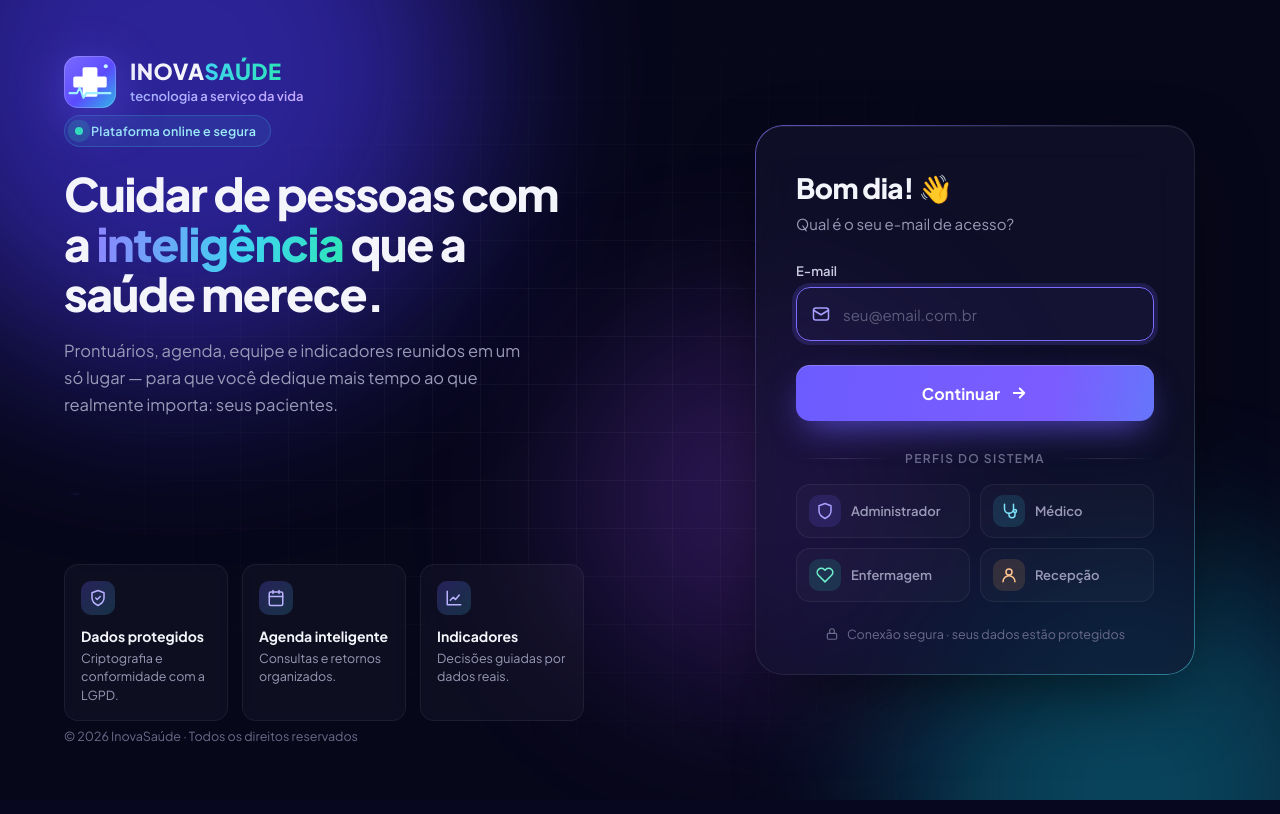
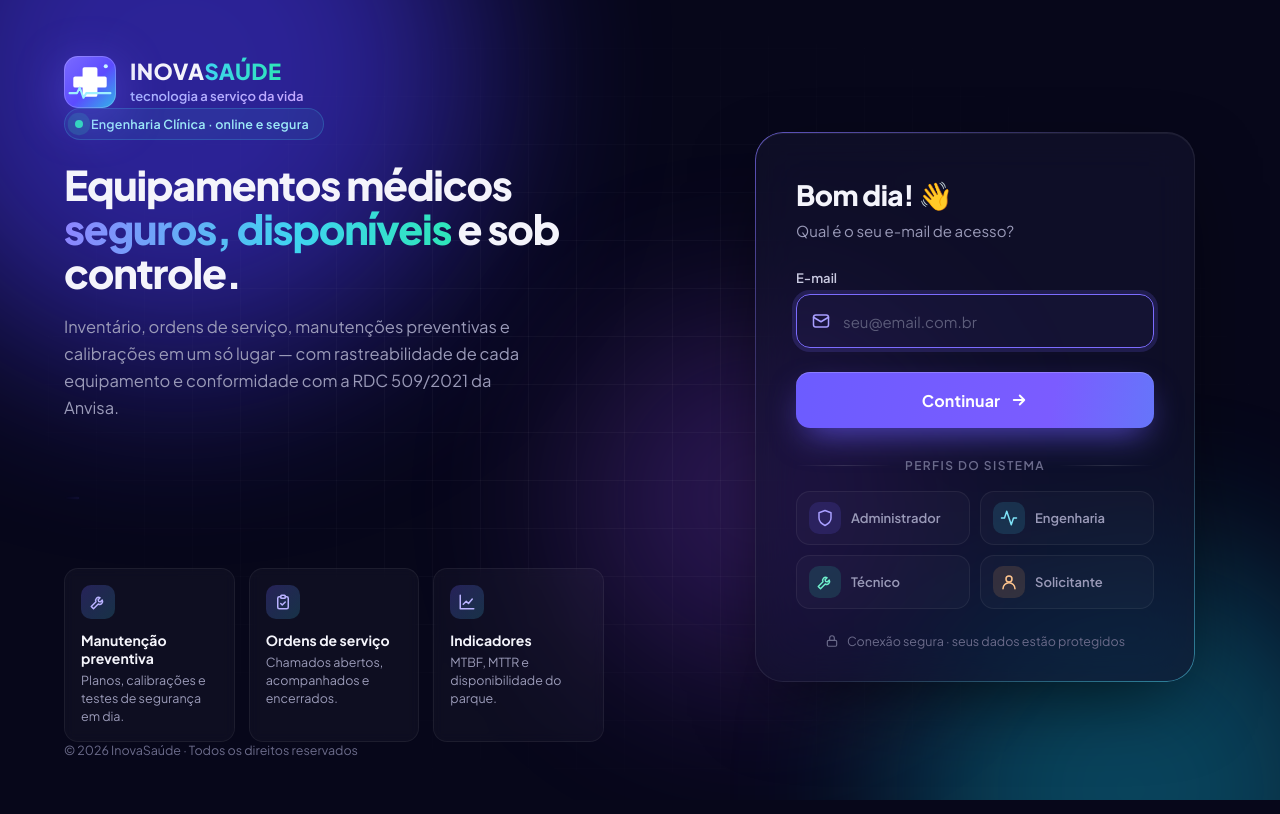
Before and after one commit to rodrigomunizoficial/Inova, a PHP site: page / in a window 1280 px wide. Run offline with PHP 8.4, Linux system fonts and the light colour scheme.

Commit message:
Textos da tela de login voltados para Engenharia Clínica
Título, descrição, destaques e perfis (Administrador, Engenharia,
Técnico, Solicitante) passam a falar de gestão de equipamentos
médico-hospitalares; schema e criar-usuario acompanham os perfis.

Co-Authored-By: Claude Opus 5.5 <noreply@anthropic.com>
Claude-Session: https://claude.ai/code/session_016yHtephEtQZAycKspKPnp2

```diff
--- a/criar-usuario.php
+++ b/criar-usuario.php
@@ -8,9 +8,9 @@ if (PHP_SAPI !== 'cli') {
 require __DIR__ . '/inc/bootstrap.php';
 
 [$_, $nome, $email, $senha, $perfil] = array_pad($argv, 5, null);
-$perfil = $perfil ?: 'Recepção';
+$perfil = $perfil ?: 'Solicitante';
 if (!$nome || !filter_var($email, FILTER_VALIDATE_EMAIL) || !$senha) {
-    fwrite(STDERR, "Uso: php criar-usuario.php \"Nome\" email senha [Administrador|Médico|Enfermagem|Recepção]\n");
+    fwrite(STDERR, "Uso: php criar-usuario.php \"Nome\" email senha [Administrador|Engenharia|Técnico|Solicitante]\n");
     exit(1);
 }
 $email = mb_strtolower(trim($email));
--- a/index.html
+++ b/index.html
@@ -4,7 +4,7 @@
 <meta charset="utf-8">
 <meta name="viewport" content="width=device-width, initial-scale=1">
 <title>Entrar · InovaSaúde</title>
-<meta name="description" content="InovaSaúde — tecnologia a serviço da vida. Acesse o sistema.">
+<meta name="description" content="InovaSaúde — sistema de Engenharia Clínica: gestão de equipamentos médico-hospitalares.">
 <meta name="theme-color" content="#0b0b1a">
 <link rel="preconnect" href="https://fonts.googleapis.com">
 <link rel="preconnect" href="https://fonts.gstatic.com" crossorigin>
@@ -89,7 +89,7 @@
     -webkit-background-clip: text; background-clip: text; color: transparent;
   }
 
-  .hero { max-width: 520px; }
+  .hero { max-width: 560px; }
   .pill {
     display: inline-flex; align-items: center; gap: 8px;
     padding: 7px 14px 7px 10px; border-radius: 999px;
@@ -106,7 +106,7 @@
     100% { box-shadow: 0 0 0 0 rgba(46, 230, 184, 0); }
   }
   .hero h1 {
-    margin-top: 22px; font-size: clamp(34px, 3.6vw, 50px); line-height: 1.08;
+    margin-top: 22px; font-size: clamp(32px, 3.2vw, 46px); line-height: 1.08;
     font-weight: 800; letter-spacing: -.03em;
   }
   .hero h1 em {
@@ -402,9 +402,9 @@
     </a>
 
     <div class="hero">
-      <span class="pill"><span class="dot"></span> Plataforma online e segura</span>
-      <h1>Cuidar de pessoas com a <em>inteligência</em> que a saúde merece.</h1>
-      <p>Prontuários, agenda, equipe e indicadores reunidos em um só lugar — para que você dedique mais tempo ao que realmente importa: seus pacientes.</p>
+      <span class="pill"><span class="dot"></span> Engenharia Clínica · online e segura</span>
+      <h1>Equipamentos médicos <em>seguros, disponíveis</em> e sob controle.</h1>
+      <p>Inventário, ordens de serviço, manutenções preventivas e calibrações em um só lugar — com rastreabilidade de cada equipamento e conformidade com a RDC 509/2021 da Anvisa.</p>
 
       <svg class="ecg" viewBox="0 0 480 70" preserveAspectRatio="none" aria-hidden="true">
         <path d="M0 40 H120 L135 40 L145 22 L158 58 L172 8 L186 62 L198 40 H260 L272 30 L284 40 H340 L352 40 L360 26 L372 54 L384 16 L396 40 H480"/>
@@ -412,19 +412,19 @@
 
       <div class="features">
         <div class="feature">
-          <div class="ic"><svg width="18" height="18" viewBox="0 0 24 24" fill="none" stroke="currentColor" stroke-width="2" stroke-linecap="round" stroke-linejoin="round"><path d="M12 22s8-4 8-10V5l-8-3-8 3v7c0 6 8 10 8 10z"/><path d="m9 12 2 2 4-4"/></svg></div>
-          <strong>Dados protegidos</strong>
-          <small>Criptografia e conformidade com a LGPD.</small>
+          <div class="ic"><svg width="18" height="18" viewBox="0 0 24 24" fill="none" stroke="currentColor" stroke-width="2" stroke-linecap="round" stroke-linejoin="round"><path d="M14.7 6.3a4 4 0 0 0-5.4 5.4L3 18l3 3 6.3-6.3a4 4 0 0 0 5.4-5.4l-2.5 2.5-2.4-.6-.6-2.4z"/></svg></div>
+          <strong>Manutenção preventiva</strong>
+          <small>Planos, calibrações e testes de segurança em dia.</small>
         </div>
         <div class="feature">
-          <div class="ic"><svg width="18" height="18" viewBox="0 0 24 24" fill="none" stroke="currentColor" stroke-width="2" stroke-linecap="round" stroke-linejoin="round"><rect x="3" y="4" width="18" height="18" rx="2"/><path d="M16 2v4M8 2v4M3 10h18"/></svg></div>
-          <strong>Agenda inteligente</strong>
-          <small>Consultas e retornos organizados.</small>
+          <div class="ic"><svg width="18" height="18" viewBox="0 0 24 24" fill="none" stroke="currentColor" stroke-width="2" stroke-linecap="round" stroke-linejoin="round"><path d="M9 5H7a2 2 0 0 0-2 2v12a2 2 0 0 0 2 2h10a2 2 0 0 0 2-2V7a2 2 0 0 0-2-2h-2"/><rect x="9" y="3" width="6" height="4" rx="1"/><path d="m9 14 2 2 4-4"/></svg></div>
+          <strong>Ordens de serviço</strong>
+          <small>Chamados abertos, acompanhados e encerrados.</small>
         </div>
         <div class="feature">
           <div class="ic"><svg width="18" height="18" viewBox="0 0 24 24" fill="none" stroke="currentColor" stroke-width="2" stroke-linecap="round" stroke-linejoin="round"><path d="M3 3v18h18"/><path d="m7 15 4-4 3 3 5-6"/></svg></div>
           <strong>Indicadores</strong>
-          <small>Decisões guiadas por dados reais.</small>
+          <small>MTBF, MTTR e disponibilidade do parque.</small>
         </div>
       </div>
     </div>
@@ -520,16 +520,16 @@
           Administrador
         </div>
         <div class="role">
-          <span class="ic"><svg width="18" height="18" viewBox="0 0 24 24" fill="none" stroke="currentColor" stroke-width="2" stroke-linecap="round" stroke-linejoin="round"><path d="M6 3v6a6 6 0 0 0 12 0V3"/><path d="M12 15v2a4 4 0 0 0 8 0v-3"/><circle cx="20" cy="12" r="2"/></svg></span>
-          Médico
+          <span class="ic"><svg width="18" height="18" viewBox="0 0 24 24" fill="none" stroke="currentColor" stroke-width="2" stroke-linecap="round" stroke-linejoin="round"><path d="M22 12h-4l-3 9L9 3l-3 9H2"/></svg></span>
+          Engenharia
         </div>
         <div class="role">
-          <span class="ic"><svg width="18" height="18" viewBox="0 0 24 24" fill="none" stroke="currentColor" stroke-width="2" stroke-linecap="round" stroke-linejoin="round"><path d="M20.8 4.6a5.5 5.5 0 0 0-7.8 0L12 5.7l-1-1.1a5.5 5.5 0 0 0-7.8 7.8L12 21.2l8.8-8.8a5.5 5.5 0 0 0 0-7.8z"/></svg></span>
-          Enfermagem
+          <span class="ic"><svg width="18" height="18" viewBox="0 0 24 24" fill="none" stroke="currentColor" stroke-width="2" stroke-linecap="round" stroke-linejoin="round"><path d="M14.7 6.3a4 4 0 0 0-5.4 5.4L3 18l3 3 6.3-6.3a4 4 0 0 0 5.4-5.4l-2.5 2.5-2.4-.6-.6-2.4z"/></svg></span>
+          Técnico
         </div>
         <div class="role">
           <span class="ic"><svg width="18" height="18" viewBox="0 0 24 24" fill="none" stroke="currentColor" stroke-width="2" stroke-linecap="round" stroke-linejoin="round"><circle cx="12" cy="8" r="4"/><path d="M4 21a8 8 0 0 1 16 0"/></svg></span>
-          Recepção
+          Solicitante
         </div>
       </div>
 
--- a/schema.sql
+++ b/schema.sql
@@ -5,7 +5,7 @@ CREATE TABLE IF NOT EXISTS usuarios (
   nome          VARCHAR(120) NOT NULL,
   email         VARCHAR(190) NOT NULL UNIQUE,
   senha_hash    VARCHAR(255) NOT NULL,
-  perfil        ENUM('Administrador','Médico','Enfermagem','Recepção') NOT NULL DEFAULT 'Recepção',
+  perfil        ENUM('Administrador','Engenharia','Técnico','Solicitante') NOT NULL DEFAULT 'Solicitante',
   ativo         TINYINT(1) NOT NULL DEFAULT 1,
   ultimo_login  DATETIME NULL,
   criado_em     DATETIME NOT NULL DEFAULT CURRENT_TIMESTAMP
```
